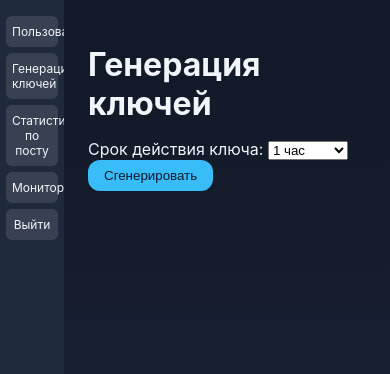
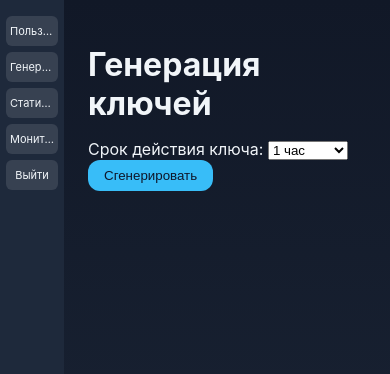
Before and after one commit to nikita133724/Testi-promo, a FastAPI app: page /admin/keys in a window 390 px wide. Shown: the top 374 px of the page. Run offline with FastAPI, Linux system fonts and the light colour scheme; the visitor is signed in with stand-in values (Sample User, id 1); parts of the project's set-up code (start-up, migrations or seed data) failed here and were passed over.

Commit message:
Update layout.html

```diff
--- a/templates/admin/layout.html
+++ b/templates/admin/layout.html
@@ -66,12 +66,16 @@
             }
 
             .sidebar a {
-                font-size: 12px;
-                padding: 8px 6px;
+                font-size: 11px;
+                padding: 8px 4px;
                 margin: 6px 0;
                 text-align: center;
                 border-radius: 6px;
                 background: #374151;
+
+                white-space: nowrap;
+                overflow: hidden;
+                text-overflow: ellipsis;
             }
 
             .content {
```
